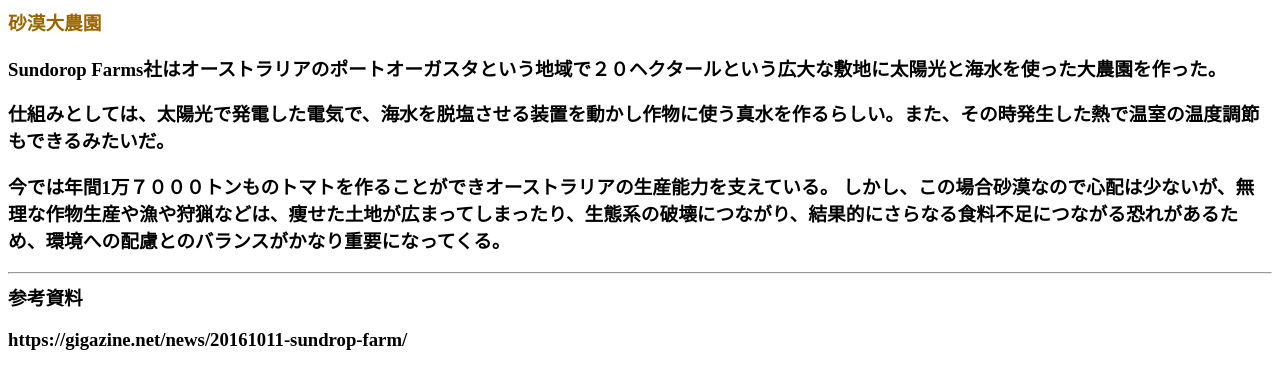
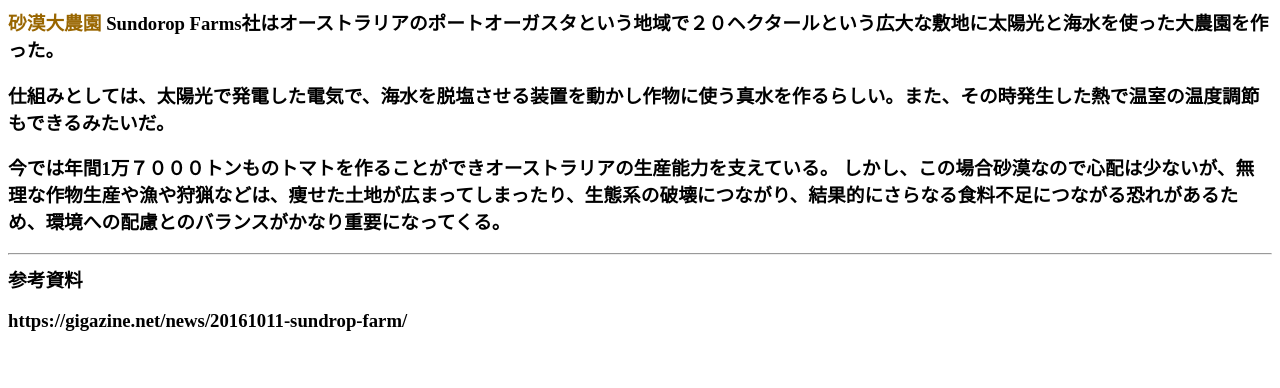
Before and after one commit to myuseru2013/myuseru2013.github.io, a plain HTML site: page sabaku.html in a window 1280 px wide. Drawn offline with Linux system fonts and the light colour scheme.

Commit message:
Update sabaku.html

```diff
--- a/sabaku.html
+++ b/sabaku.html
@@ -1,6 +1,6 @@
 <html>
 <head><title>砂漠大農園について</title></head>
-<body><h3><font color="#996600">砂漠大農園</font><p>
+<p><body><h3><font color="#996600">砂漠大農園</font>
 Sundorop Farms社はオーストラリアのポートオーガスタという地域で２０ヘクタールという広大な敷地に太陽光と海水を使った大農園を作った。<p>
 仕組みとしては、太陽光で発電した電気で、海水を脱塩させる装置を動かし作物に使う真水を作るらしい。また、その時発生した熱で温室の温度調節もできるみたいだ。<p>
 今では年間1万７０００トンものトマトを作ることができオーストラリアの生産能力を支えている。
```
